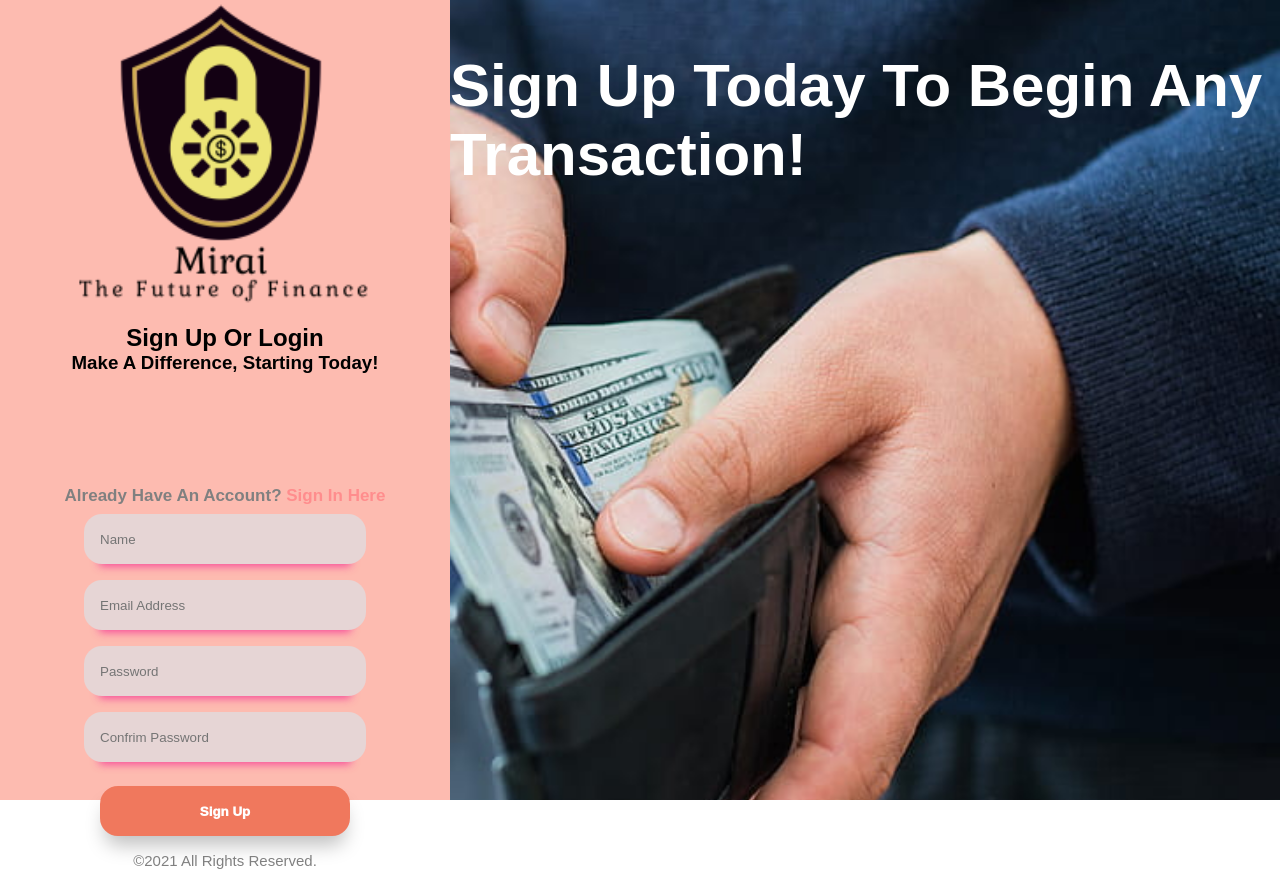
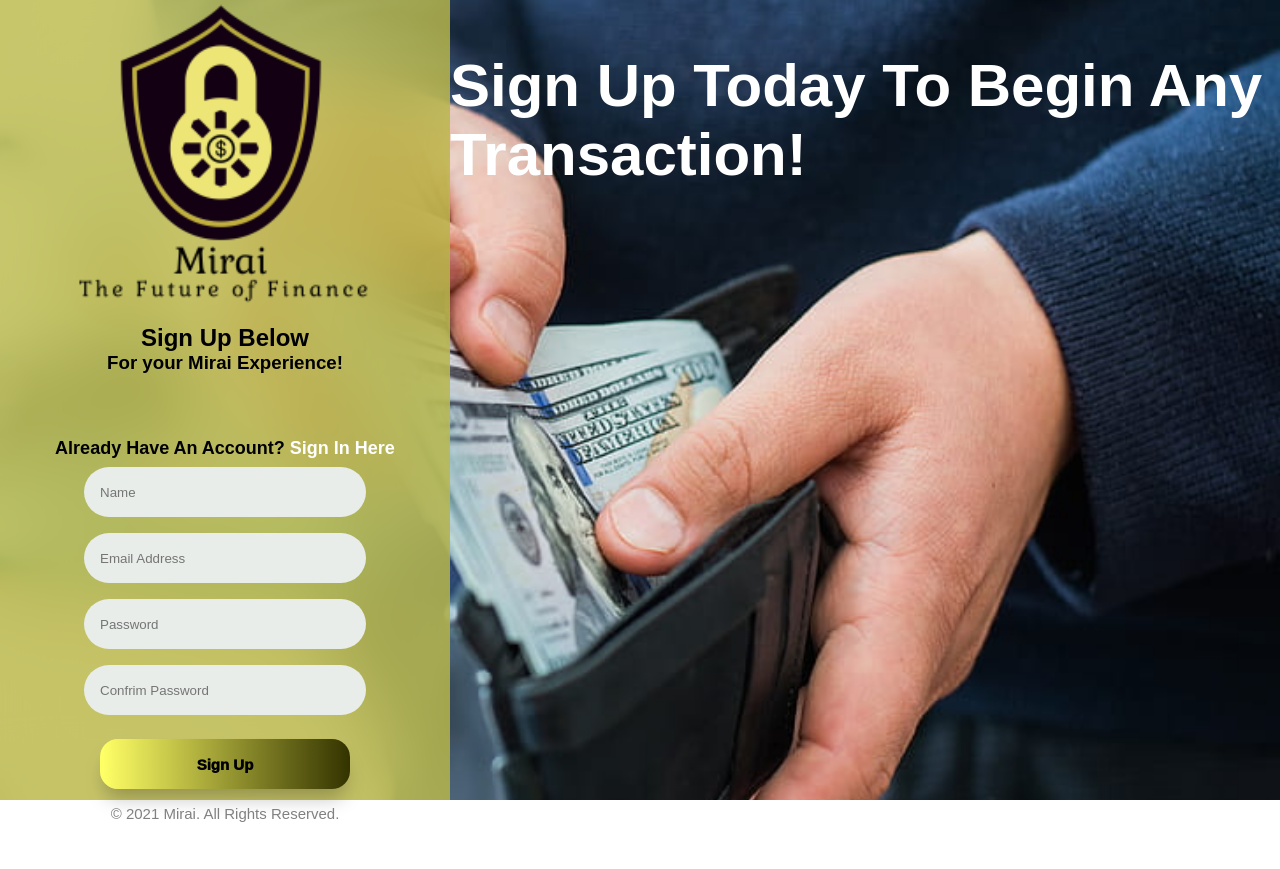
Before and after one commit to miraicash/mirai, a React (Create React App) app: page / in a window 1280 px wide. After the commit the page ends 822 px from the top, so only its background shows below. Built offline with nearby package versions, Linux system fonts and the light colour scheme.

Commit message:
sidebar updated

```diff
--- a/src/components/Input.js
+++ b/src/components/Input.js
@@ -21,14 +21,14 @@ const StyledInput = styled.input`
   height: 50px;
   border: none;
   margin: 0.5rem 0;
-  background-color: #e6d5d5;
-  box-shadow: 0px 17px 9px -15px rgba(245, 40, 145, 0.8);
-  border-radius: 18px;
+  background-color: #e8ede9;
+  box-shadow: 0px 17px 9px -15px rgba(0, 0, 0, 0);
+  border-radius: 180px;
   padding: 0 1rem;
   transition: all 0.20s ease-in;
 
   &:hover {
-    transform: translateY(-7px);
+    transform: translateY(-5px);
   }
 `;
 
--- a/src/components/Sidebar.js
+++ b/src/components/Sidebar.js
@@ -10,8 +10,8 @@ const Sidebar = () => {
         <img src={logo} alt="" />
       </LogoWrapper>
       <Form>
-        <h2> Sign Up Or Login</h2>
-        <h3> Make A Difference, Starting Today!</h3>
+        <h2> Sign Up Below</h2>
+        <h3> For your Mirai Experience!</h3>
         <h4>
          Already Have An Account? <span>Sign In Here </span>
         </h4>
@@ -23,7 +23,7 @@ const Sidebar = () => {
       </Form>
       <div>
         <Terms>
-          ©2021 All Rights Reserved.
+          © 2021 Mirai. All Rights Reserved.
         </Terms>
       </div>
     </Container>
@@ -45,7 +45,7 @@ const Form = styled.form`
   align-items: center;
   h3 {
     color: #000;
-    margin-bottom: 5rem;
+    margin-bottom: 2rem;
   }
 
   button {
@@ -57,9 +57,10 @@ const Form = styled.form`
     margin: 1rem 0;
     box-shadow: 0px 14px 19px -5px rgba(0, 0, 0, 0.25);
     border-radius: 18px;
-    background-color: #f0785d;
-    color: #fff;
+    background: linear-gradient(to right, #ffff66 1%, #333300 100%);
+    color: #000;
     font-weight: 1000;
+    font-size: 15px;
     cursor: pointer;
     transition: all 0.2s ease-in;
 
@@ -90,7 +91,7 @@ const LogoWrapper = styled.div`
 const Container = styled.div`
   min-width: 450px;
   backdrop-filter: blur(35px);
-  background-color: rgba(253, 187, 176, 1);
+  background-color: rgba(189, 187, 73, 0.8);
   height: 100%;
   display: flex;
   flex-direction: column;
@@ -105,13 +106,13 @@ const Container = styled.div`
   }
 
   h4 {
-    color: #808080;
+    color: #000;
     font-weight: bold;
-    font-size: 17px;
+    font-size: 18px;
     margin-top: 2rem;
 
     span {
-      color: #ff8d8d;
+      color: #fff;
       cursor: pointer;
     }
   }
```
